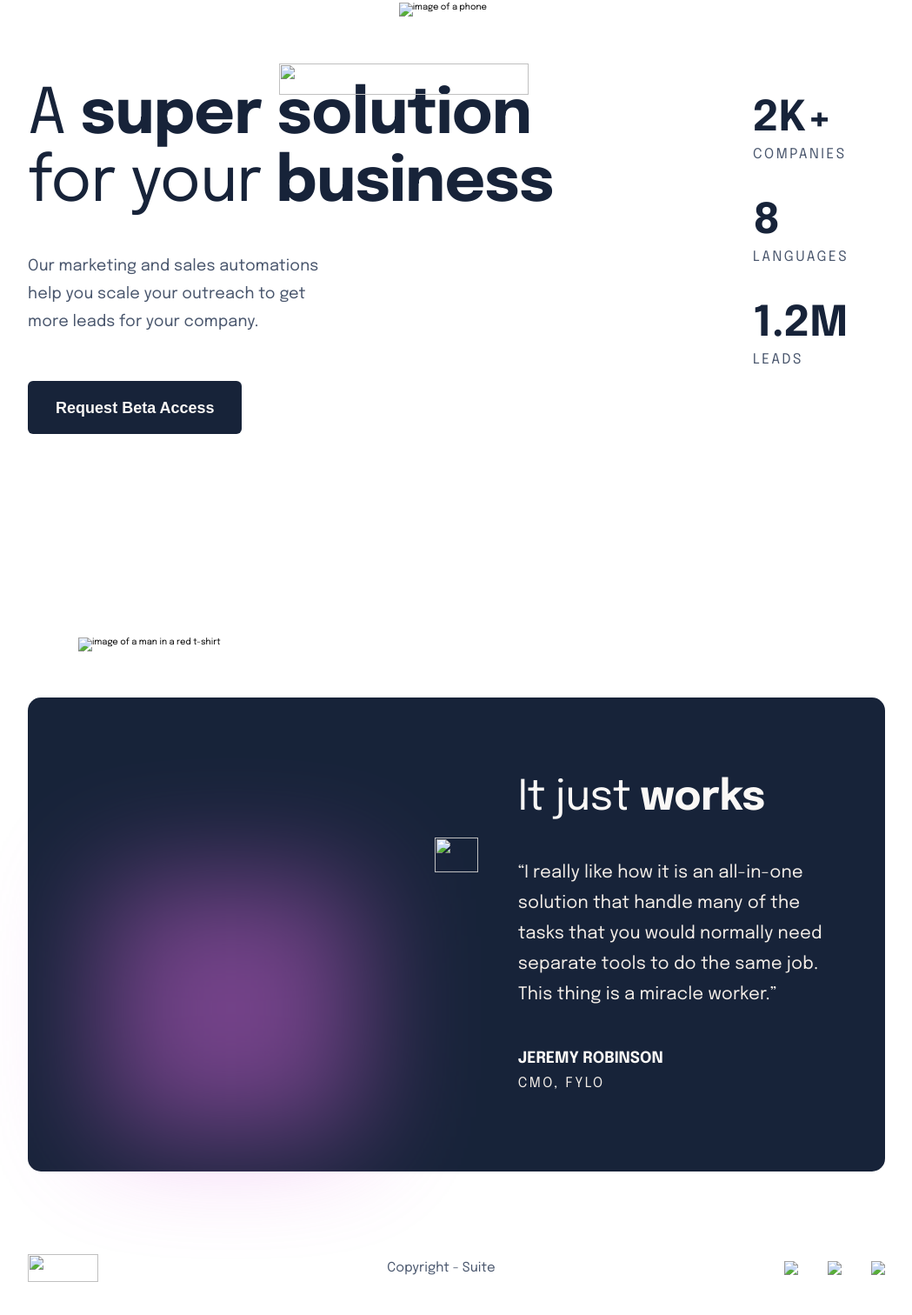
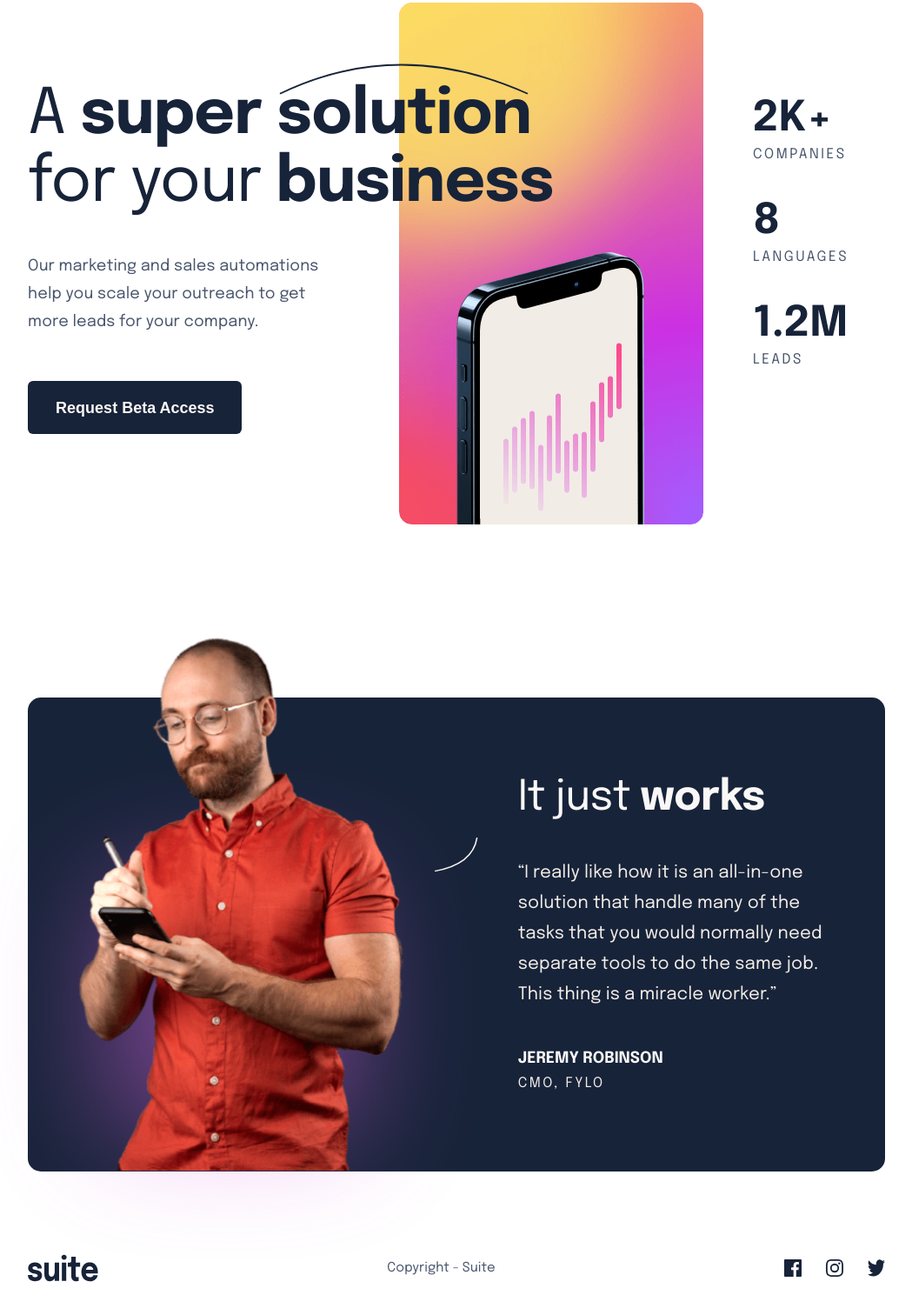
Before and after one commit to MariamJel/Suite-Landing-Page, a plain HTML site: page index.html in a window 1280 px wide. Shown: the part 166-1678 px from the top of the page at 87% size, without its empty margins (115-1164 px from the left). Drawn offline with Linux system fonts and the light colour scheme.

Commit message:
Update index.html

```diff
--- a/index.html
+++ b/index.html
@@ -15,7 +15,7 @@
   </head>
   <body>
     <header>
-      <img  class="logo" src="logo.svg" alt="logo" />
+      <img  class="logo" src="assets/logo.svg" alt="logo" />
       <button class="button-top">Request Beta Access</button>
     </header>
     <main>
@@ -24,7 +24,7 @@
          <div class="div-heading1">
            <h1>A <span>super solution</span></h1>
            <h1>for your <span>business</span></h1>
-           <img class="curved-line-1" src="pattern-curved-line-1.svg">
+           <img class="curved-line-1" src="assets/pattern-curved-line-1.svg">
          </div>
          <p class="description">
             Our marketing and sales automations help you scale your outreach to get
@@ -37,10 +37,10 @@
           <picture>
            <source
               srcset="
-                image-hero-portrait.png    1x,
-                image-hero-portrait@2x.png 2x,
-                image-hero-portrait.webp     1x,
-                image-hero-portrait@2x.webp  2x
+                assets/image-hero-portrait.png    1x,
+                assets/image-hero-portrait@2x.png 2x,
+                assets/image-hero-portrait.webp     1x,
+                assets/image-hero-portrait@2x.webp  2x
               "
               type="image/webp"
               media="(min-width:600px)"
@@ -48,12 +48,12 @@
             <img
               class="phone-image"
               srcset="
-                image-hero-landscape.png    1x,
-                image-hero-landscape@2x.png 2x,
-                image-hero-landscape.webp     1x,
-                image-hero-landscape@2x.webp  2x
+                assets/image-hero-landscape.png    1x,
+                assets/image-hero-landscape@2x.png 2x,
+                assets/image-hero-landscape.webp     1x,
+                assets/image-hero-landscape@2x.webp  2x
               "
-              src="image-hero-landscape.png"
+              src="assets/image-hero-landscape.png"
               alt="image of a phone"
             />
           </picture>
@@ -76,14 +76,14 @@
         <div class="gap3"></div>
       </section>
       <section class="blue">
-        <img class="blur" src="pattern-blur.svg" >
+        <img class="blur" src="assets/pattern-blur.svg" >
         <picture>
           <source
             srcset="
-                image-jeremy-large.png    1x,
-                image-jeremy-large@2x.png 2x,
-                image-jeremy-large.webp     1x,
-                image-jeremy-large@2x.webp  2x
+                assets/image-jeremy-large.png    1x,
+                assets/image-jeremy-large@2x.png 2x,
+                assets/image-jeremy-large.webp     1x,
+                assets/image-jeremy-large@2x.webp  2x
               "
             type="image/webp"
             media="(min-width:1024px)"
@@ -91,16 +91,16 @@
           <img
             class="jeremy"
             srcset="
-                image-jeremy-small.png    1x,
-                image-jeremy-small@2x.png 2x,
-                image-jeremy-small.webp     1x,
-                image-jeremy-small@2x.webp  2x
+                assets/image-jeremy-small.png    1x,
+                assets/image-jeremy-small@2x.png 2x,
+                assets/image-jeremy-small.webp     1x,
+                assets/image-jeremy-small@2x.webp  2x
               "
-            src="image-jeremy-small.png"
+            src="assets/image-jeremy-small.png"
             alt="image of a man in a red t-shirt"
           />
         </picture>
-        <img class="curved-line-2" src="pattern-curved-line-2.svg">
+        <img class="curved-line-2" src="assets/pattern-curved-line-2.svg">
         <div class="jeremy-bottom-extension"></div>
         <div class="review-box">
           <h1 class="heading-2">It just <span>works</span></h1>
@@ -115,12 +115,12 @@
       </section>
     </main>
     <footer>
-      <img class="logo" src="logo.svg" />
+      <img class="logo" src="assets/logo.svg" />
       <p class="copyright">Copyright - Suite</p>
       <div class="socials">
-        <img  src="icon-facebook.svg" />
-        <img  src="icon-instagram.svg" />
-        <img  src="icon-twitter.svg" />
+        <img  src="assets/icon-facebook.svg" />
+        <img  src="assets/icon-instagram.svg" />
+        <img  src="assets/icon-twitter.svg" />
       </div>
     </footer>
   </body>
```
